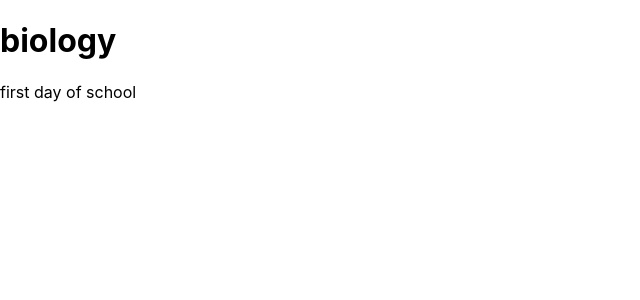
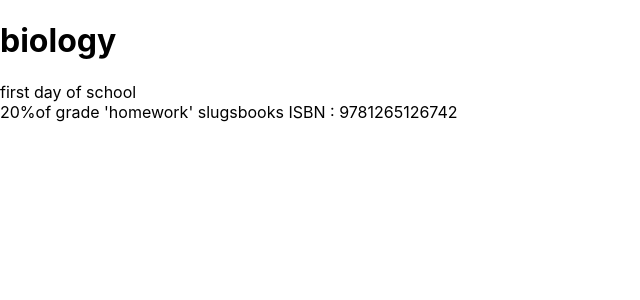
Before and after one commit to ericcnguyen04/semester-1, a React (Create React App) app: page /biology in a window 1280 px wide. Shown: the top 300 px of the page, without its empty margins (0-640 px from the left). Built offline with nearby package versions, Linux system fonts and the light colour scheme.

Commit message:
added new unit

```diff
--- a/src/App.js
+++ b/src/App.js
@@ -4,7 +4,7 @@ import './App.css';
 import { BrowserRouter as Router, Routes, Route } from 'react-router-dom'
 
 import Home from './Components/Home'
-import Biology from './Components/Biology'
+import Biology from './Components/biology/Biology'
 import English from './Components/English';
 import UsHistory from './Components/US-history'
 import AmericanGov from './Components/American-Gov'
@@ -22,6 +22,11 @@ function App() {
 
           <Route
             path="/biology"
+            element={<Biology />}
+          />
+
+          <Route
+            path="/biology/cancer"
             element={<Biology />}
           />
 
--- a/src/Components/Biology.jsx
+++ b/src/Components/biology/Biology.jsx
@@ -6,6 +6,11 @@ export default function Biology () {
             </h1>
             <div>
                 first day of school
+                <div>
+                20%of grade 'homework'
+                slugsbooks
+                ISBN : 9781265126742
+                </div>
             </div>
         </div>
     )
```
Also changed, not shown: src/Components/biology/Cancer.jsx (added, +7 -0 lines).
